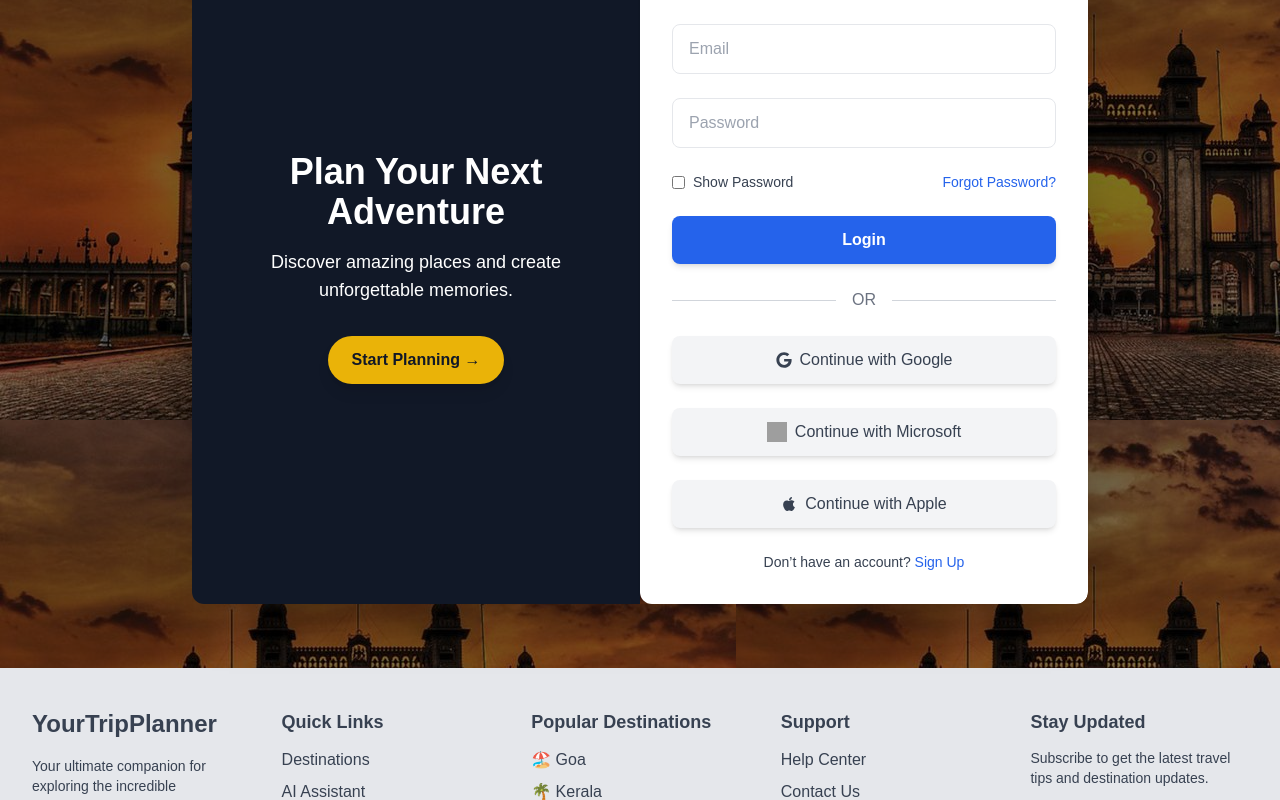
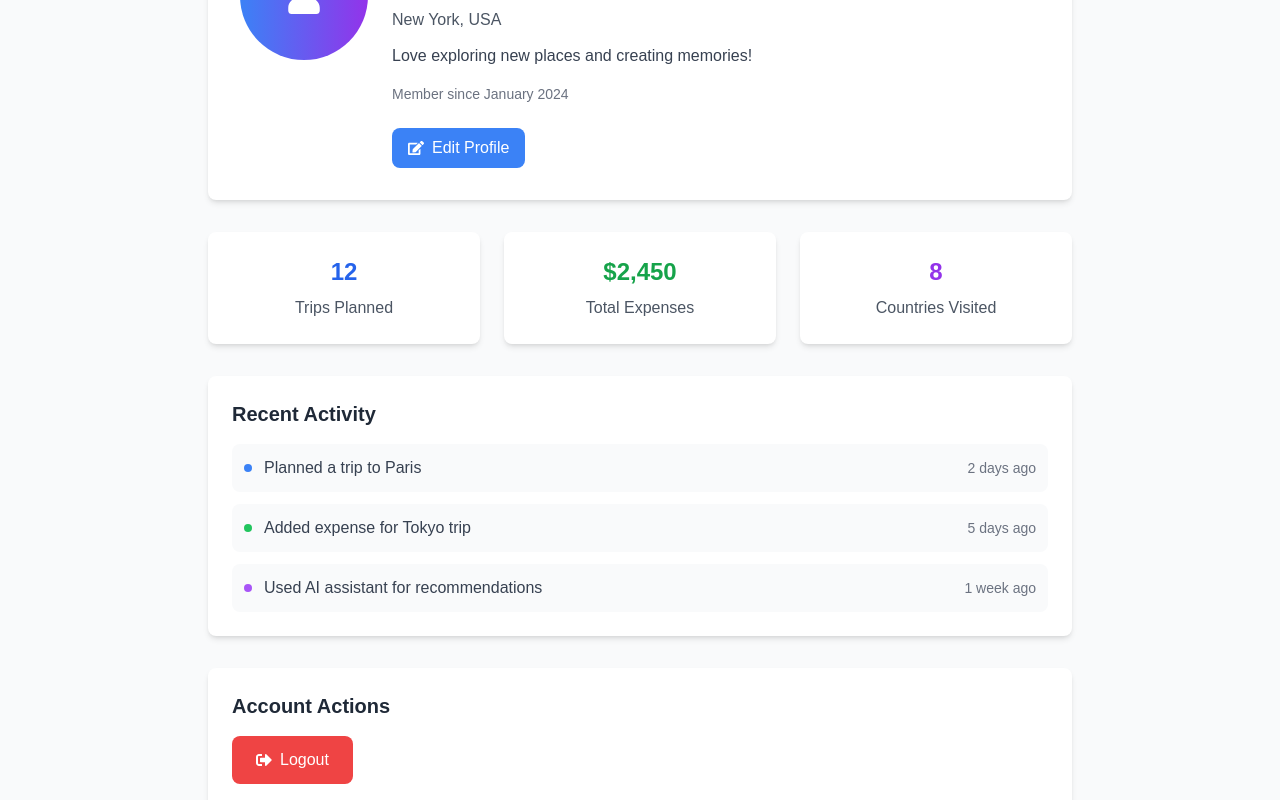
Before and after one commit to code-well0/trip-planner, a React (Create React App) app: page /profile in a window 1280 px wide. Before the commit this address led to /login. Shown: the part 280-1080 px from the top of the page. Built offline with nearby package versions, Linux system fonts and the light colour scheme; no server answers; sample sign-in values are in the browser's storage; grey boxes are pictures that could not be loaded.

Commit message:
on refresh logout issue resolved

```diff
--- a/src/App.js
+++ b/src/App.js
@@ -1,9 +1,9 @@
 import React, { useState, useEffect } from "react";
 import { Routes, Route, Navigate } from "react-router-dom";
+import { onAuthStateChanged } from "firebase/auth";
+import { auth } from "./firebase";
 import Navbar from "./Components/Navbar";
 import { useTheme } from "./contexts/ThemeContext";
-
-
 import ExpenseTracker from "./pages/ExpenseTracker";
 import ChatBot from "./pages/Chatbot";
 import Login from "./pages/login";
@@ -15,51 +15,66 @@ import TripRecommender from "./pages/TripRecommender";
 import TermsOfService from "./pages/terms";
 import ActivityPlanner from "./pages/ActivityPlanner";
 import PlanTrip from "./pages/PlanTrip";
-
 import "./index.css";
 import Footer from "./Components/Footer";
 import Signup from "./pages/Signup";
 import { InterestedProvider } from './contexts/InterestedContext';
 import Interested from "./pages/interested";
+
 function App() {
   const { theme } = useTheme();
   const [isLoggedIn, setIsLoggedIn] = useState(false);
+  const [isLoading, setIsLoading] = useState(true);
   const [searchQuery, setSearchQuery] = useState("");
 
   useEffect(() => {
-    const token = localStorage.getItem("token");
-    if (token) {
+
+    const unsubscribe = onAuthStateChanged(auth, (user) => {
+      if (user) {
+
         setIsLoggedIn(true);
+      } else {
+
+        setIsLoggedIn(false);
       }
+      setIsLoading(false);
+    });
+
+
+    return () => unsubscribe();
   }, []);
+
+
+  if (isLoading) {
+    return (
+      <div className="flex items-center justify-center min-h-screen bg-gray-100 dark:bg-gray-900">
+        <div className="animate-spin rounded-full h-32 w-32 border-b-2 border-blue-500"></div>
+      </div>
+    );
+  }
 
   return (
     <InterestedProvider>
       <div className={`bg-gray-100 dark:bg-gray-900 transition-colors duration-300 min-h-screen ${theme}`}>
         <Navbar isLoggedIn={isLoggedIn} searchQuery={searchQuery} setSearchQuery={setSearchQuery} />
 
-      {/* 🧱 Add padding to prevent content being hidden behind navbar */}
         <div className="pt-20 flex-grow">
           <Routes>
             <Route path="/" element={isLoggedIn ? <Home /> : <Signup setIsLoggedIn={setIsLoggedIn} />} />
-          <Route path="/login" element={<Login setIsLoggedIn={setIsLoggedIn} />} />
+            <Route path="/signup" element={!isLoggedIn ? <Signup setIsLoggedIn={setIsLoggedIn} /> : <Navigate to="/" />} />
+            <Route path="/login" element={!isLoggedIn ? <Login setIsLoggedIn={setIsLoggedIn} /> : <Navigate to="/" />} />
             <Route path="/plan" element={isLoggedIn ? <PlanTrip searchQuery={searchQuery} /> : <Navigate to="/login" />} />
             <Route path="/expenses" element={isLoggedIn ? <ExpenseTracker /> : <Navigate to="/login" />} />
             <Route path="/api/chat" element={isLoggedIn ? <ChatBot /> : <Navigate to="/login" />} />
             <Route path="/TripRecommender" element={isLoggedIn ? <TripRecommender /> : <Navigate to="/login" />} />
-
             <Route path="/activity-planner" element={isLoggedIn ? <ActivityPlanner /> : <Navigate to="/login" />} />
-
             <Route path="/profile" element={isLoggedIn ? <Profile /> : <Navigate to="/login" />} />
-
-          <Route path="/terms" element={ <TermsOfService/>} />
+            <Route path="/terms" element={<TermsOfService />} />
+            <Route path="/interested" element={isLoggedIn ? <Interested /> : <Navigate to="/login" />} />
             <Route path="*" element={<Navigate to="/" />} />
-            <Route
-  path="/interested"
-  element={isLoggedIn ? <Interested /> : <Navigate to="/login" />}
-/>
           </Routes>
         </div>
+
         <Footer isLoggedIn={isLoggedIn} />
         <ToastContainer
           position="bottom-left"
@@ -67,13 +82,9 @@ function App() {
           pauseOnHover
           theme="colored"
         />
-
-      {/* Your routes/components here */}
-
       </div>
     </InterestedProvider>
   );
 }
 
-
 export default App;
--- a/src/pages/Profile.jsx
+++ b/src/pages/Profile.jsx
@@ -1,5 +1,8 @@
 import React, { useState } from 'react';
 import { useNavigate } from 'react-router-dom';
+import { signOut } from "firebase/auth";
+import { auth } from "../firebase";
+import { toast } from "react-toastify";
 import { FaUser, FaSignOutAlt, FaEdit, FaSave, FaTimes } from 'react-icons/fa';
 
 const Profile = () => {
@@ -14,11 +17,17 @@ const Profile = () => {
   });
   const [editInfo, setEditInfo] = useState({ ...userInfo });
 
-  const handleLogout = () => {
-    localStorage.removeItem("token");
-    navigate("/login");
-    window.location.reload();
-  };
+const handleLogout = () => {
+  signOut(auth)
+    .then(() => {
+      toast.success("Logged out successfully!");
+      navigate("/login");
+    })
+    .catch((error) => {
+      console.error("Error during logout:", error);
+      toast.error("Failed to logout. Please try again.");
+    });
+};
 
   const handleEdit = () => {
     setIsEditing(true);
--- a/src/pages/Signup.jsx
+++ b/src/pages/Signup.jsx
@@ -23,6 +23,7 @@ export default function Signup({ setIsLoggedIn }) {
   const [isLoggedInLocal, setIsLoggedInLocal] = useState(false);
   const [isLoading, setIsLoading] = useState(false);
 
+
 const handleSignup = (e) => {
   e.preventDefault();
   if (!name || !email || !password) {
@@ -33,7 +34,7 @@ export default function Signup({ setIsLoggedIn }) {
   createUserWithEmailAndPassword(auth, email, password)
     .then((userCredential) => {
       setIsLoading(false);
-        setIsLoggedIn(true);
+
       toast.success("Signed up successfully!");
       navigate("/plan");
     })
--- a/src/pages/login.jsx
+++ b/src/pages/login.jsx
@@ -23,6 +23,7 @@ export default function Login({ setIsLoggedIn }) {
   const [showPassword, setShowPassword] = useState(false);
   const [isLoading, setIsLoading] = useState(false);
 
+
 const handleLogin = (e) => {
   e.preventDefault();
   if (!email || !password) {
@@ -33,7 +34,7 @@ export default function Login({ setIsLoggedIn }) {
   signInWithEmailAndPassword(auth, email, password)
     .then(() => {
       setIsLoading(false);
-        setIsLoggedIn(true);
+
       toast.success("Login successful!");
       navigate("/plan");
     })
@@ -49,7 +50,7 @@ export default function Login({ setIsLoggedIn }) {
   provider.setCustomParameters({ prompt: "select_account" });
   try {
     await signInWithPopup(auth, provider);
-      setIsLoggedIn(true);
+
     toast.success("Logged in with Google successfully!");
     navigate("/plan");
   } catch (error) {
```
Lines whose indentation alone changed are shown as unchanged.
